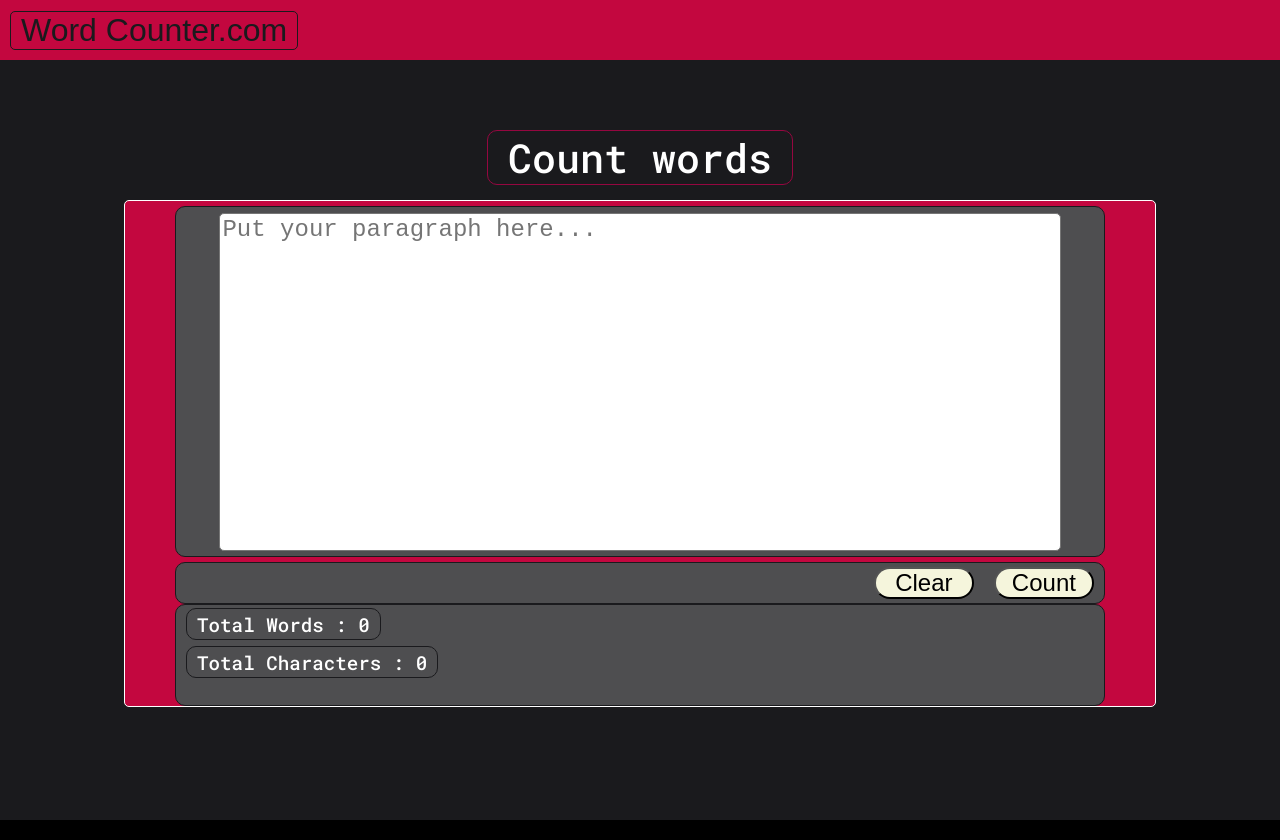
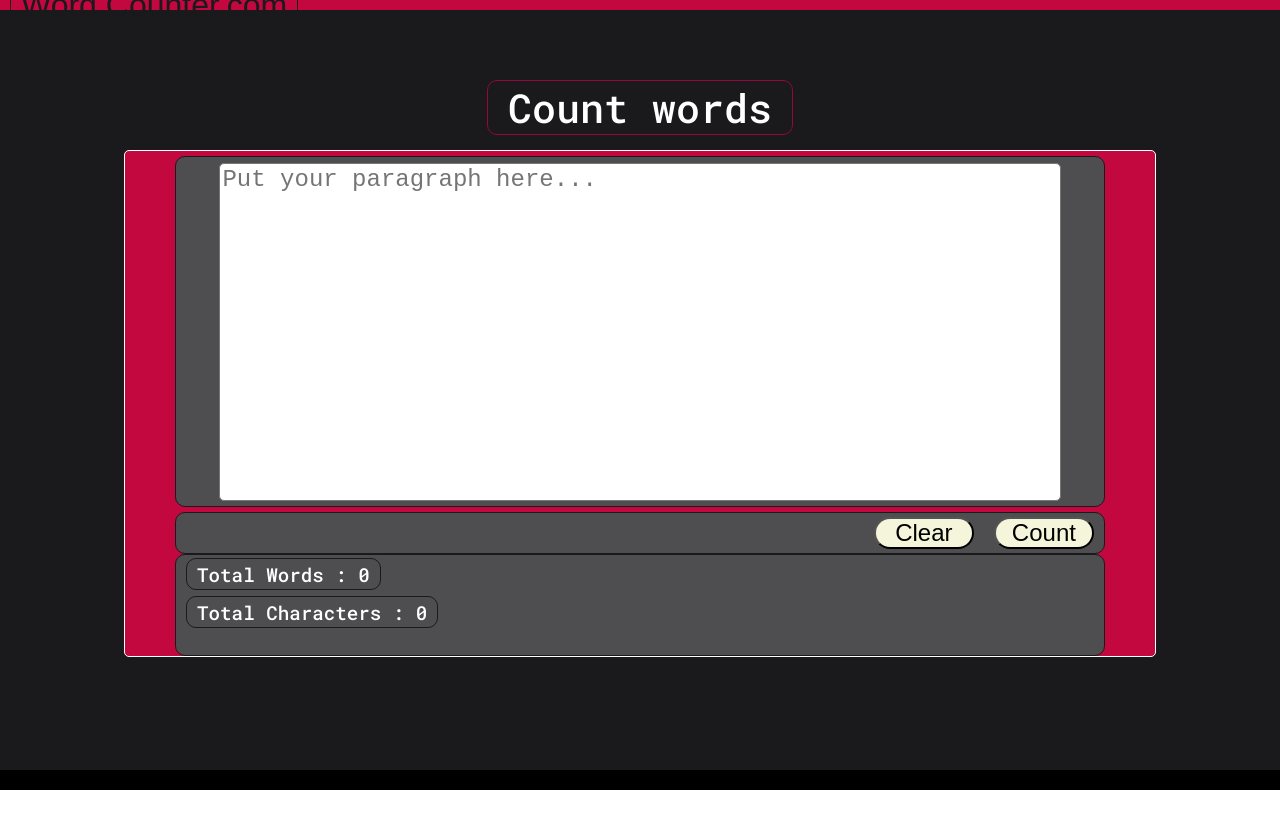
Before and after one commit to a-deep97/word-counter, a website: page index.html in a window 1280 px wide. After the commit the page ends 800 px from the top, so only its background shows below. Drawn offline with Linux system fonts and the light colour scheme; a web font is replaced by a local one.

Commit message:
Update style-main.css

```diff
--- a/css/style-main.css
+++ b/css/style-main.css
@@ -21,7 +21,7 @@ html , body{
     display: flex;
     justify-content: flex-start;
     align-items: center;
-    height: 60px;
+    height: 10px;
     background-color: var(--color5);
 }
 #navbar-title{
```
